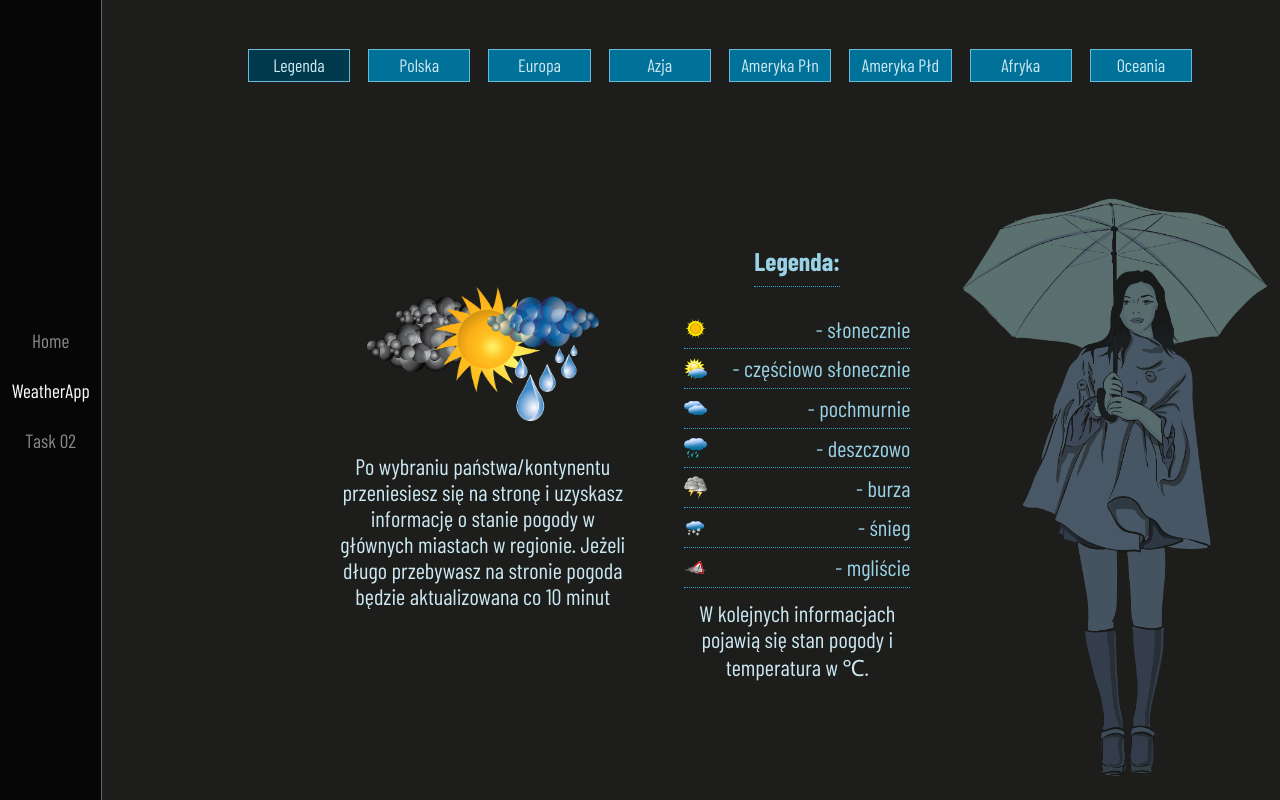
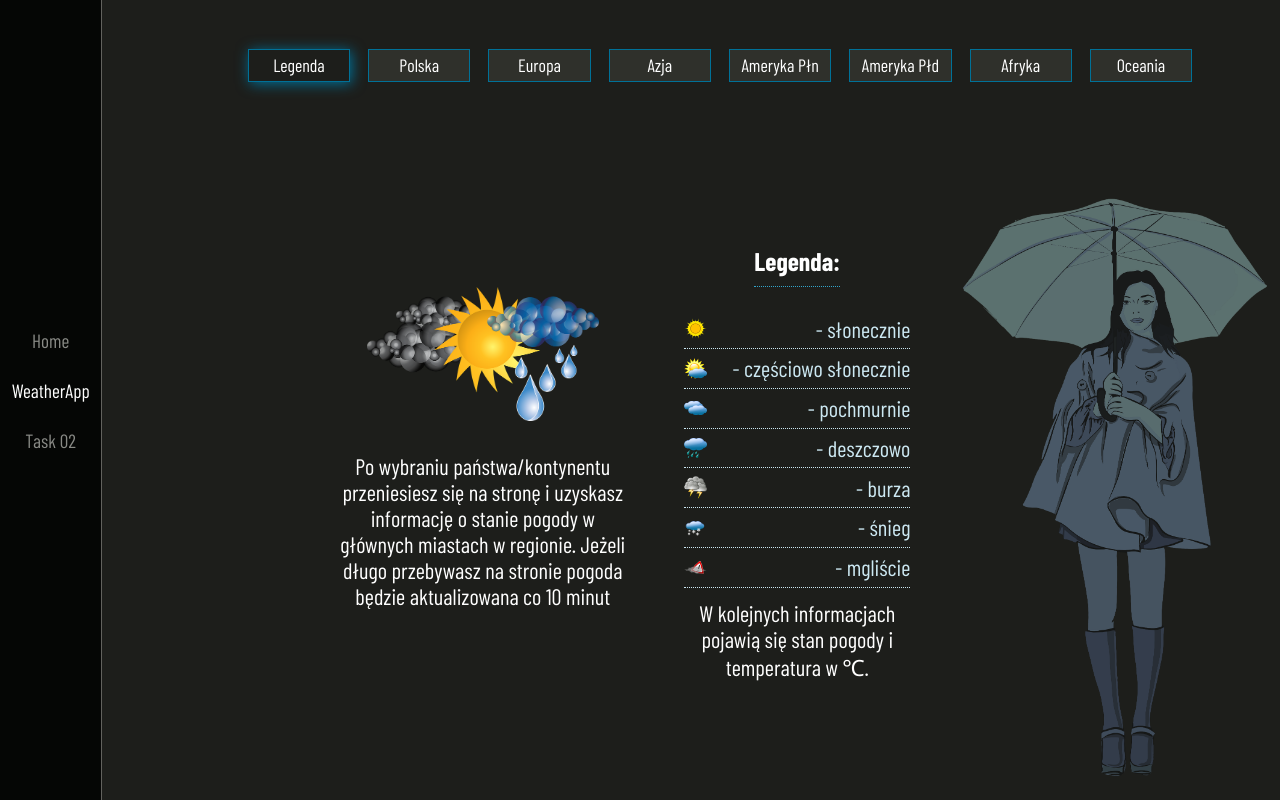
Before and after one commit to Scorpion19702022/01_REACT_VARIOUS_PROJECTS, a React (Create React App) app: page /WeatherApp in a window 1280 px wide. Built offline with nearby package versions, Linux system fonts and the light colour scheme; a web font is replaced by a local one.

Commit message:
change colors in component WeatherApp

```diff
--- a/src/Components/WeatherApp/NavWorld.module.css
+++ b/src/Components/WeatherApp/NavWorld.module.css
@@ -7,15 +7,15 @@
 	--color-dark06: #2f302b;
 	--color-dark07: #1d1e1b;
 	--color-dark08: #050605;
-	--color-color01: #cce8f2;
-	--color-color02: #99d1e5;
-	--color-color03: #66bbd8;
-	--color-color04: #32a4cb;
-	--color-color05: #008ebe;
-	--color-color06: #007198;
-	--color-color07: #005572;
-	--color-color08: #00384c;
-	--color-color09: #001c26;
+	--color-color01: #d6ecf3;
+	--color-color02: #add9e7;
+	--color-color03: #85c6db;
+	--color-color04: #5cb3cf;
+	--color-color05: #34a0c4;
+	--color-color06: #29809c;
+	--color-color07: #1f6075;
+	--color-color08: #14404e;
+	--color-color09: #0a2027;
 }
 
 .nav_links {
@@ -36,15 +36,16 @@
 	align-items: center;
 	margin: 0.4em 0.4em;
 	font-size: 1em;
-	background-color: var(--color-color08);
-	border: 0.04em solid var(--color-color03);
+	background-color: var(--color-dark07);
+	border: 0.04em solid var(--color-color06);
+	box-shadow: 0.08em 0.08em 0.6em var(--color-color06);
 	cursor: pointer;
 	transition: all 0.3s ease-in-out;
 }
 
 .btn_active:hover {
 	background-color: var(--color-dark08);
-	border: 0.04em solid var(--color-dark05);
+	border: 0.04em solid var(--color-color06);
 }
 
 .btn_no_active {
@@ -56,8 +57,8 @@
 	text-align: center;
 	font-size: 1em;
 	margin: 0.4em 0.4em;
-	background-color: var(--color-color06);
-	border: 0.04em solid var(--color-color03);
+	background-color: var(--color-dark06);
+	border: 0.04em solid var(--color-color06);
 	cursor: pointer;
 	transition: all 0.3s ease-in-out;
 }
@@ -68,7 +69,7 @@
 }
 
 .into_btn {
-	color: var(--color-color01);
+	color: var(--color-dark01);
 	font-size: 0.8em;
 }
 
--- a/src/Components/WeatherApp/WeatherApp.module.css
+++ b/src/Components/WeatherApp/WeatherApp.module.css
@@ -7,15 +7,15 @@
 	--color-dark06: #2f302b;
 	--color-dark07: #1d1e1b;
 	--color-dark08: #050605;
-	--color-color01: #cce8f2;
-	--color-color02: #99d1e5;
-	--color-color03: #66bbd8;
-	--color-color04: #32a4cb;
-	--color-color05: #008ebe;
-	--color-color06: #007198;
-	--color-color07: #005572;
-	--color-color08: #00384c;
-	--color-color09: #001c26;
+	--color-color01: #d6ecf3;
+	--color-color02: #add9e7;
+	--color-color03: #85c6db;
+	--color-color04: #5cb3cf;
+	--color-color05: #34a0c4;
+	--color-color06: #29809c;
+	--color-color07: #1f6075;
+	--color-color08: #14404e;
+	--color-color09: #0a2027;
 }
 
 .wrapper {
@@ -65,7 +65,7 @@
 
 .main_text {
 	text-align: center;
-	color: var(--color-color01);
+	color: var(--color-dark01);
 }
 
 .main_legend {
@@ -80,7 +80,7 @@
 
 .legend_heading {
 	font-size: 1.2em;
-	color: var(--color-color02);
+	color: var(--color-dark01);
 	margin-bottom: 1em;
 	padding-bottom: 0.4em;
 	border-bottom: 0.04em dotted var(--color-color04);
@@ -100,7 +100,7 @@
 	align-items: center;
 	padding-bottom: 0.4em;
 	margin: 0.2em 0em;
-	border-bottom: 0.04em dotted var(--color-color04);
+	border-bottom: 0.04em dotted var(--color-color01);
 }
 
 .legend_img {
@@ -109,7 +109,7 @@
 }
 
 .legend_info {
-	color: var(--color-color02);
+	color: var(--color-color01);
 }
 
 .legend_other_info {
@@ -118,7 +118,7 @@
 }
 
 .other_info {
-	color: var(--color-color01);
+	color: var(--color-dark01);
 	text-align: center;
 }
 
```
